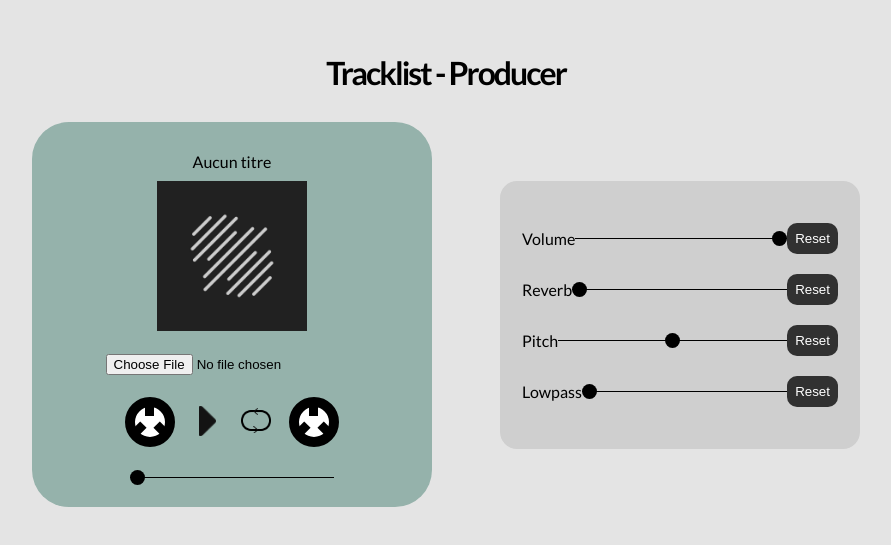
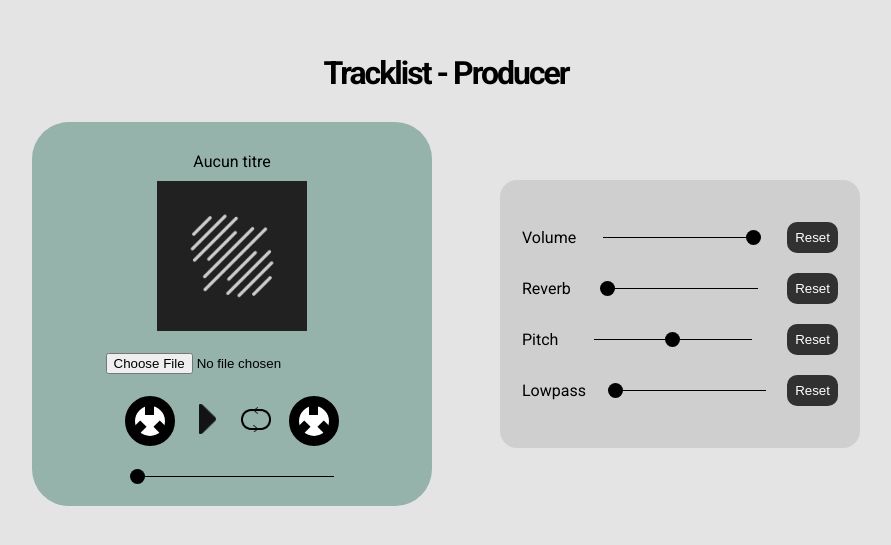
Before and after one commit to iamSamDiak/Tracklist-Producer, a React (Create React App) app: page / in a window 1280 px wide. Shown: the part 125-670 px from the top of the page, without its empty margins (194-1085 px from the left). Built offline with nearby package versions, Linux system fonts and the light colour scheme.

Commit message:
changed font: Lato -> Roboto

```diff
--- a/public/index.html
+++ b/public/index.html
@@ -26,7 +26,7 @@
     -->
     <link rel="preconnect" href="https://fonts.googleapis.com">
     <link rel="preconnect" href="https://fonts.gstatic.com" crossorigin>
-    <link href="https://fonts.googleapis.com/css2?family=Lato:ital,wght@0,100;0,300;0,400;0,700;0,900;1,100;1,300;1,400;1,700;1,900&display=swap" rel="stylesheet">
+    <link href="https://fonts.googleapis.com/css2?family=Roboto:ital,wght@0,100;0,300;0,400;0,500;0,700;0,900;1,100;1,300;1,400;1,500;1,700;1,900&display=swap" rel="stylesheet">
     <script src="jsmediatags.min.js"></script>
     <title>React App</title>
   </head>
--- a/src/index.css
+++ b/src/index.css
@@ -10,7 +10,7 @@
 
 body{
   background-color: #e4e4e4;
-  font-family: "Lato", sans-serif;
+  font-family: "Roboto", sans-serif;
 }
 
 .Tracklist-Producer{
@@ -237,7 +237,7 @@
 
 .slider-effect{
   -webkit-appearance: none;
-  width: 100%;
+  width: 50%;
   height: 1px;
   background: #000;
   outline: none;
```
